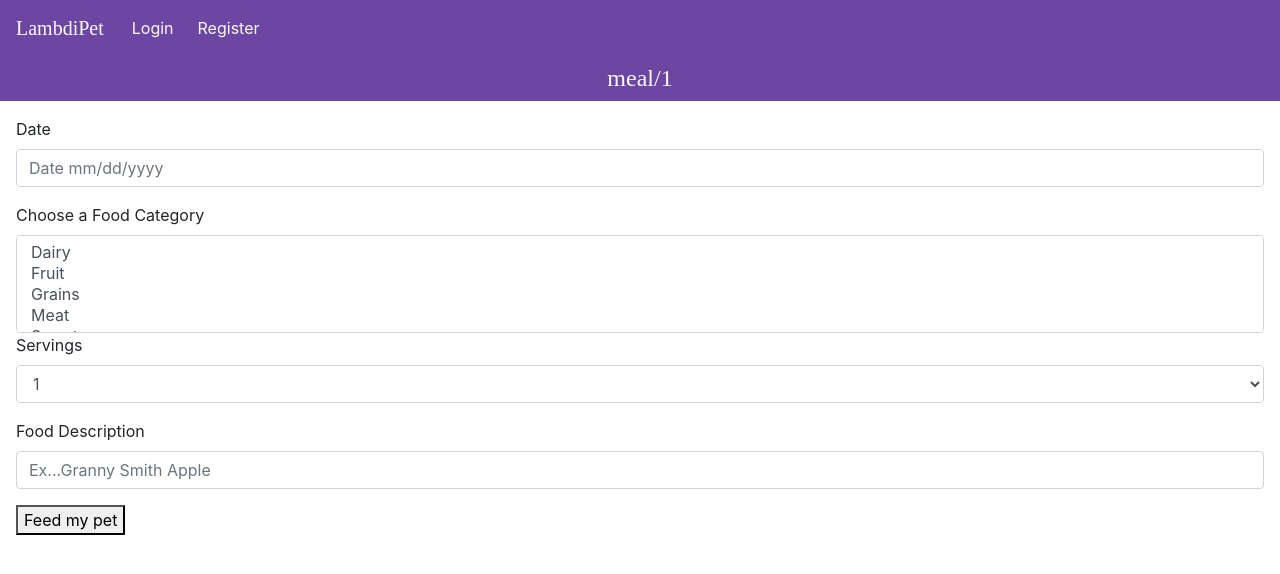
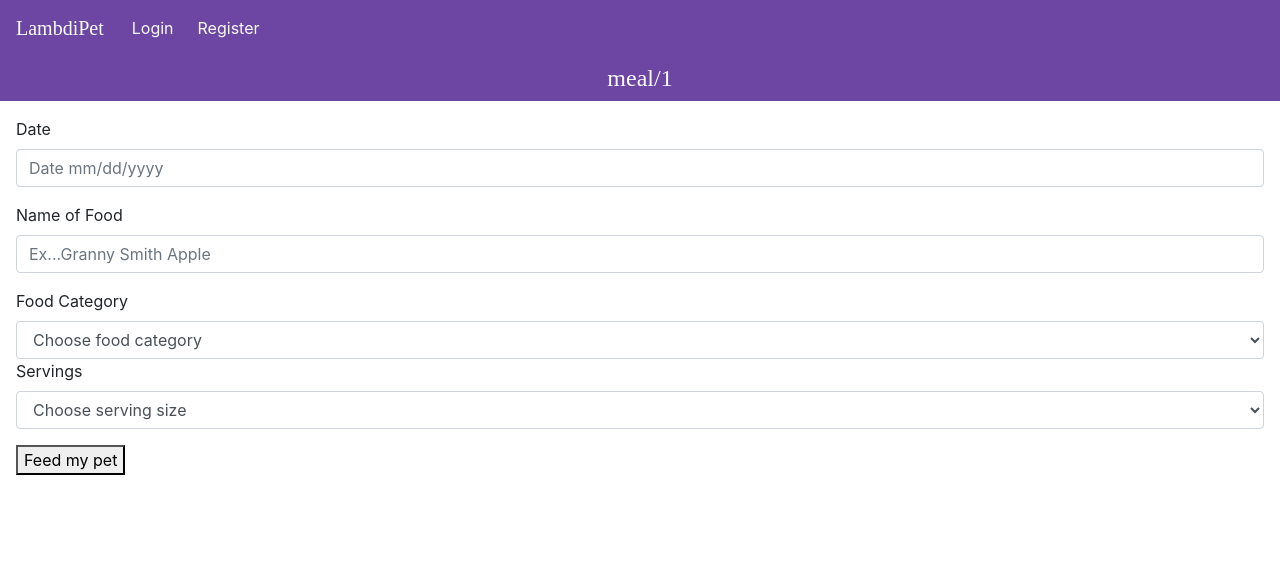
Before and after one commit to gigapet-3/Front-End, a React (Create React App) app: page /meal/1 in a window 1280 px wide. Shown: the top 574 px of the page. Built offline with nearby package versions, Linux system fonts and the light colour scheme; sample sign-in values are in the browser's storage; a web font is replaced by a local one.

Commit message:
fixed editing

```diff
--- a/package.json
+++ b/package.json
@@ -8,6 +8,7 @@
     "@testing-library/user-event": "^7.1.2",
     "axios": "^0.19.2",
     "bootstrap": "^4.4.1",
+    "history": "^4.10.1",
     "react": "^16.12.0",
     "react-dom": "^16.12.0",
     "react-router-dom": "^5.1.2",
--- a/src/components/MealCard.jsx
+++ b/src/components/MealCard.jsx
@@ -1,5 +1,6 @@
 import React, { useState } from "react";
 import { axiosWithAuth } from '../utils/axiosWithAuth';
+import { useHistory } from "react-router-dom";
 
 const initialMeal = {
     date: '',
@@ -9,9 +10,10 @@ const initialMeal = {
     id: ''
 };
 
-const MealCard = ({ mealList, updateMeals}) => {
+const MealCard = ({ mealList, updateList}) => {
     const [editing, setEditing] = useState(false);
     const [mealToEdit, setMealToEdit] = useState(initialMeal);
+    const history = useHistory();
 
     const handleUpdate = e => {
         setMealToEdit({
@@ -26,19 +28,31 @@ const MealCard = ({ mealList, updateMeals}) => {
     }
 
     const saveEdit = e => {
+
         axiosWithAuth()
         .put(`/meals/${mealToEdit.id}`, mealToEdit)
         .then(res => {
-            updateMeals(res.data)
+            console.log(res)
+            setEditing(false)
+            axiosWithAuth()
+                .get('/meals')//change this to meals with pet id
+                .then(response => {
+                    console.log(response)
+                    updateList(response.data);
+                })
+                .catch(err => {
+                    console.log("Meals list not returned", err)
+                })
+
         })
-        .cath(err => console.log('Editing error', err))
+        .catch(err => console.log('Editing error', err))
     };
 
-    const deleteColor = food => {
+    const deleteFood = food => {
         axiosWithAuth()
         .delete(`/meals/${food.id}`)
         .then(res => {
-            updateMeals(mealList => mealList.filter(meal => {
+            updateList(mealList => mealList.filter(meal => {
                 return meal.id !== res.data
             }))
         })
@@ -50,8 +64,8 @@ const MealCard = ({ mealList, updateMeals}) => {
             {mealList && mealList.map(food => (
                 (editing && food.id === mealToEdit.id)  ?
                 (
-                <div className="card text-center" style={{width: "18rem"}}>
-                <div className="card-body" id={mealToEdit.id}>
+                <div className="card text-center" style={{width: "18rem"}} key={mealToEdit.id}>
+                <div className="card-body" >
                     <h5 className="card-title">Category: </h5>
                         <input
                         type="text"
@@ -96,7 +110,7 @@ const MealCard = ({ mealList, updateMeals}) => {
                     <p className="card-text">Name: {food.name}</p>
                     <p className="card-text">Servings: {food.servings}</p>
                     <button onClick={() => editMeal(food)}>Edit</button>
-                    <button onClick={() => deleteColor(food)}>Delete</button>
+                    <button onClick={() => deleteFood(food)}>Delete</button>
                 </div>
             </div>
             ))}
--- a/src/components/MealForm.jsx
+++ b/src/components/MealForm.jsx
@@ -50,15 +50,28 @@ const MealForm = props => {
             onChange={handleChange}
           />
         </div>
+        <div class="form-group">
+          <label for="food-input">Name of Food</label>
+          <input
+            className="form-control"
+            id="food-input"
+            rows="3"
+            name="name"
+            placeholder="Ex...Granny Smith Apple"
+            onChange={handleChange}
+            value={meal.name}
+          />
+        </div>
 
-        <label for="food category">Choose a Food Category</label>
+        <label for="food category">Food Category</label>
         <select
-          multiple
+
           class="form-control"
           id="food-category"
           name="category"
           onChange={handleChange}
         >
+        <option>Choose food category</option>
           <option value="dairy">Dairy</option>
           <option value="fruit">Fruit</option>
           <option value="grains">Grains</option>
@@ -67,6 +80,7 @@ const MealForm = props => {
           <option value="vegetables">Vegetables</option>
         </select>
         <div className="form-group">
+
           <label for="servings">Servings</label>
           <select
             class="form-control"
@@ -74,6 +88,7 @@ const MealForm = props => {
             name="servings"
             onChange={handleChange}
           >
+          <option>Choose serving size</option>
             <option value="1">1</option>
             <option value="2">2</option>
             <option value="3">3</option>
@@ -81,19 +96,8 @@ const MealForm = props => {
             <option value="5">5</option>
           </select>
         </div>
-        <div class="form-group"></div>
-        <div class="form-group">
-          <label for="food-input">Food Description</label>
-          <input
-            className="form-control"
-            id="food-input"
-            rows="3"
-            name="name"
-            placeholder="Ex...Granny Smith Apple"
-            onChange={handleChange}
-            value={meal.name}
-          ></input>
-        </div>
+
+
 
         <button>Feed my pet</button>
       </form>
--- a/src/components/MealList.jsx
+++ b/src/components/MealList.jsx
@@ -5,7 +5,7 @@ import MealCard from "./MealCard";
 
 
 const MealList = () => {
-    const [mealList, setMealList] = useState();
+    const [mealList, setMealList] = useState([]);
 
     useEffect(() => {
         setMealList(undefined)
@@ -20,6 +20,7 @@ const MealList = () => {
         })
     }, []);
 
+
     if (mealList) {
         return(
 
--- a/src/index.js
+++ b/src/index.js
@@ -1,6 +1,7 @@
 import React from "react";
 import ReactDOM from "react-dom";
 import { BrowserRouter as Router } from "react-router-dom";
+
 
 import App from "./App";
 import * as serviceWorker from "./serviceWorker";
```
